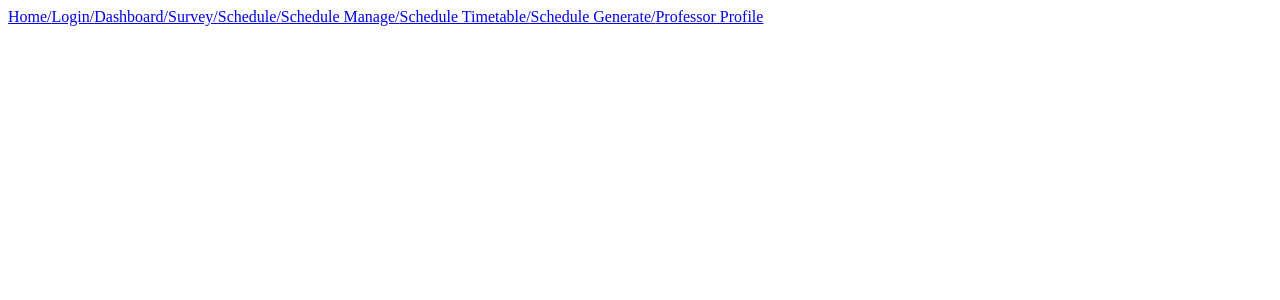
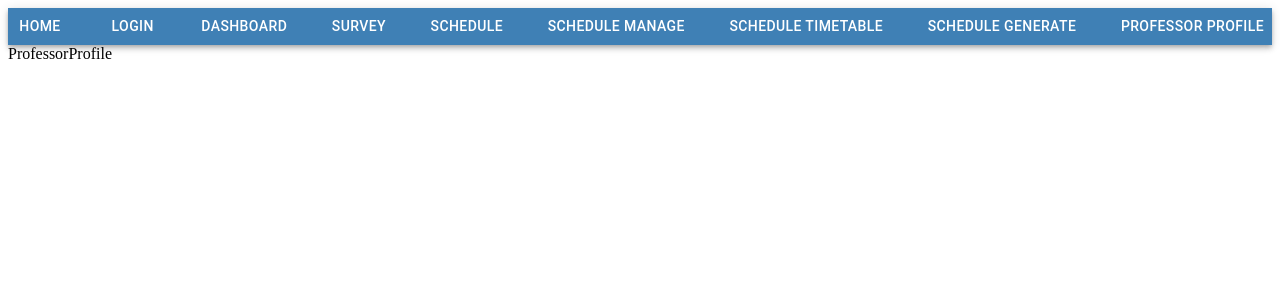
Before and after one commit to SENG499-Company-4/Frontend, a React (Create React App) app in the folder app/: page /professorprofile in a window 1280 px wide. Shown: the top 300 px of the page. Built offline with nearby package versions, Linux system fonts and the light colour scheme; the HTML template or start-up script is replaced by a standard one.

Commit message:
Couple small updates

```diff
--- a/app/src/App.tsx
+++ b/app/src/App.tsx
@@ -1,7 +1,7 @@
 import { ThemeProvider } from '@emotion/react';
 import appTheme from 'themes/appTheme';
 import React from 'react';
-import AppRouter from 'AppRouter';
+import AppRouter from './AppRouter';
 
 function App() {
   return (
--- a/app/src/components/organisms/Header.tsx
+++ b/app/src/components/organisms/Header.tsx
@@ -1,19 +1,49 @@
 import React from 'react';
-import { Link } from 'react-router-dom';
+import AppBar from '@mui/material/AppBar';
+import Box from '@mui/material/Box';
+import Button from '@mui/material/Button';
 
 function Header() {
+  function navTo(pageName: string) {
+    return () => {
+      window.location.href = `${pageName}`;
+    };
+  }
+
   return (
-    <div className="header">
-      <Link to="/">Home/</Link>
-      <Link to="/login">Login/</Link>
-      <Link to="/dashboard">Dashboard/</Link>
-      <Link to="/survey">Survey/</Link>
-      <Link to="/schedule">Schedule/</Link>
-      <Link to="/schedule/manage">Schedule Manage/</Link>
-      <Link to="/schedule/timetable">Schedule Timetable/</Link>
-      <Link to="/schedule/generate">Schedule Generate/</Link>
-      <Link to="/professorprofile">Professor Profile</Link>
-    </div>
+    <Box sx={{ flexGrow: 1 }}>
+      <AppBar position="static">
+        <Box display="flex" flexDirection="row" justifyContent="space-between">
+          <Button onClick={navTo('/')} color="inherit">
+            Home
+          </Button>
+          <Button onClick={navTo('/login')} color="inherit">
+            Login
+          </Button>
+          <Button onClick={navTo('/dashboard')} color="inherit">
+            Dashboard
+          </Button>
+          <Button onClick={navTo('/survey')} color="inherit">
+            Survey
+          </Button>
+          <Button onClick={navTo('/schedule')} color="inherit">
+            Schedule
+          </Button>
+          <Button onClick={navTo('/schedule/manage')} color="inherit">
+            Schedule Manage
+          </Button>
+          <Button onClick={navTo('/schedule/timetable')} color="inherit">
+            Schedule Timetable
+          </Button>
+          <Button onClick={navTo('/schedule/generate')} color="inherit">
+            Schedule Generate
+          </Button>
+          <Button onClick={navTo('/professorprofile')} color="inherit">
+            Professor Profile
+          </Button>
+        </Box>
+      </AppBar>
+    </Box>
   );
 }
 
--- a/app/src/components/pages/ProfessorProfile.tsx
+++ b/app/src/components/pages/ProfessorProfile.tsx
@@ -1,7 +1,7 @@
 import React from 'react';
 
 function ProfessorProfile() {
-  return <div></div>;
+  return <div>ProfessorProfile</div>;
 }
 
 export default ProfessorProfile;
--- a/app/src/themes/appTheme.ts
+++ b/app/src/themes/appTheme.ts
@@ -7,6 +7,10 @@ const themeOptions: ThemeOptions = {
     },
     secondary: {
       main: '#f50057'
+    },
+    text: {
+      primary: '#fff',
+      secondary: '#000'
     }
   }
 };
```
Also changed, not shown: 1 other file (tests, documents, lock files or other folders).
